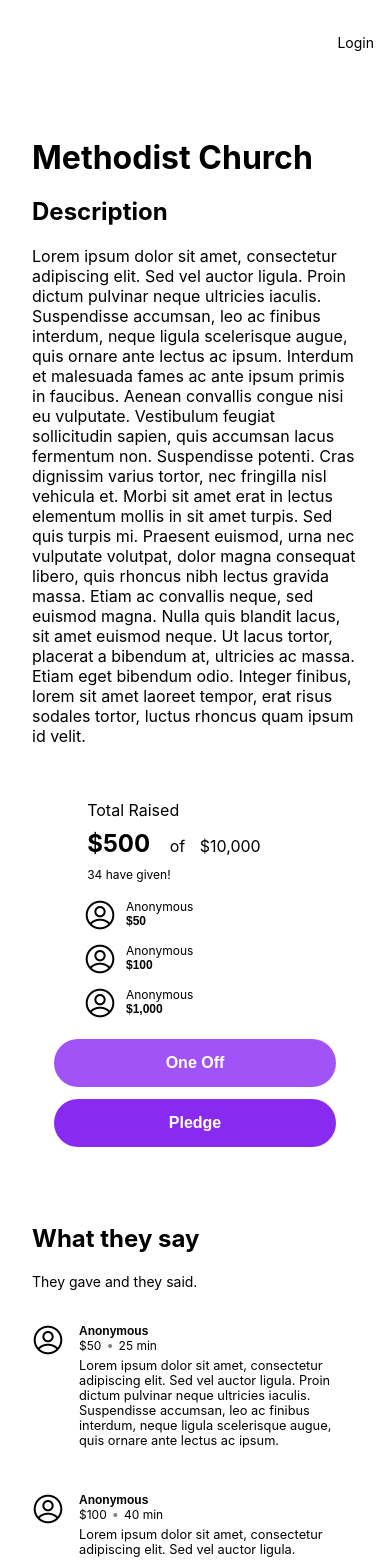
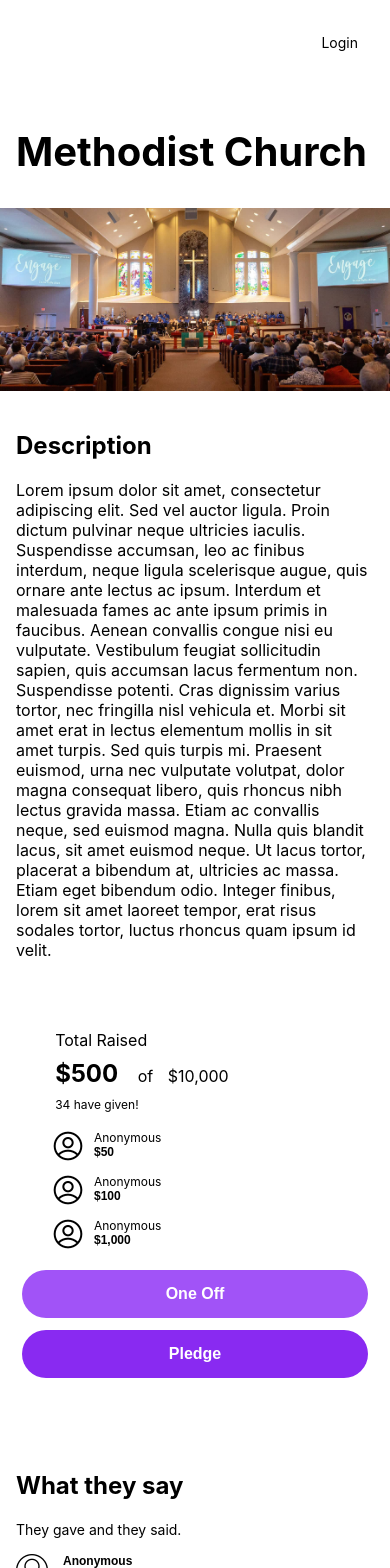
Before and after one commit to KelvinWJK95/react-app-with-auth, a React (Create React App) app: page /org/1 in a window 390 px wide. Shown: the top 1568 px of the page. Built offline with nearby package versions, Linux system fonts and the light colour scheme.

Commit message:
[Add] Styling

```diff
--- a/src/components/CommentDisplay.js
+++ b/src/components/CommentDisplay.js
@@ -1,15 +1,15 @@
-import userLogo from "../images/icons8-user-32.png"
+import userLogo from "../images/icons8-user-32-2.png"
 
 const CommentDisplay = (props) => {
     return (<div style={{display:"flex"}}>
-        <div style={{textAlign:"left", padding:"10px 0", display:"flex"}}>
+        <div style={{textAlign:"left", padding:"5px 0", display:"flex"}}>
             <div style={{padding:"10px 5px 10px 0"}}>
                 <img  src={userLogo}  alt="userLogo"/>
             </div>
             <div style={{fontSize:"12px", padding:"10px"}}>
                 <div style={{fontFamily:"sans-serif", fontWeight:"900"}}>{props.user}</div>
                 <div>{props.amount}<span style={{color:"gray", fontSize:"0.8rem", padding:"0 5px"}}>•</span>{props.when}</div>
-                <div style={{fontSize:"0.8rem", padding:"5px 1rem 5px 0"}}>{props.message}</div>
+                <div style={{fontSize:"0.8rem", padding:"5px 1rem 5px 0"}} className="Wrap-text">{props.message}</div>
             </div>
         </div>
         </div>
--- a/src/containers/App.css
+++ b/src/containers/App.css
@@ -60,7 +60,9 @@
   padding:1rem;
 }
 
-
+.Logout-section span{
+  margin: 0 1rem;
+}
 
 @media screen and (min-width: 45rem) {
   .Logout-section span{
--- a/src/containers/CommentBoard.js
+++ b/src/containers/CommentBoard.js
@@ -6,8 +6,8 @@ class CommentBoard extends React.Component {
     render(){
         return <div><div className="Commentboard-container">
         <div style={{paddingTop:"25px"}}/>
-        <h2>What they say</h2>
-        <p style={{fontSize:"14px"}}>They gave and they said.</p>
+            <h2>What they say</h2>
+            <span style={{fontSize:"14px"}}>They gave and they said.</span>
             <CommentDisplay user="Anonymous" amount="$50" when="25 min" message="Lorem ipsum dolor sit amet, consectetur adipiscing elit. Sed vel auctor ligula. Proin dictum pulvinar neque ultricies iaculis. Suspendisse accumsan, leo ac finibus interdum, neque ligula scelerisque augue, quis ornare ante lectus ac ipsum."/>
             <CommentDisplay user="Anonymous" amount="$100" when="40 min" message="Lorem ipsum dolor sit amet, consectetur adipiscing elit. Sed vel auctor ligula."/>
             <CommentDisplay user="Anonymous" amount="$1,000" when="1 hr" message="Lorem ipsum dolor sit amet, consectetur adipiscing elit. Sed vel auctor ligula. Proin dictum pulvinar neque ultricies iaculis. Suspendisse accumsan, leo ac finibus interdum, neque ligula scelerisque augue, quis ornare ante lectus ac ipsum. Interdum et malesuada fames ac ante ipsum primis in faucibus. Aenean convallis congue nisi eu vulputate. Vestibulum feugiat sollicitudin sapien, quis accumsan lacus fermentum non. Suspendisse potenti. Cras dignissim varius tortor, nec fringilla nisl vehicula et."/>
--- a/src/containers/Home.css
+++ b/src/containers/Home.css
@@ -0,0 +1,5 @@
+.Home-container {
+    background-color: white;
+    max-width: 40rem;
+    text-align: center;
+}
--- a/src/containers/Home.js
+++ b/src/containers/Home.js
@@ -1,16 +1,22 @@
 import './Home.css';
+import { useNavigate } from "react-router-dom";
 import { useCookies } from "react-cookie";
 
 const Home = () => {
+  const navigate = useNavigate();
   const [cookies] = useCookies();
 
+  function handleMerchantShowcase(){
+    navigate("/org/methodist-church")
+  }
   return (
-    <div style={{width:"50vh"}}>
-    <h1 >Hello, Welcome Home
-    </h1>
-    <p>This is your JWT token <br/><br/><code style={{wordWrap:"break-word"}}>{cookies.token}</code></p>
+    <div className="Home-container">
+      <div style={{padding:"20px"}}>
+        <h1 >Hello, Welcome Home</h1>
+        <p className="Wrap-text">This is your JWT token <br/><br/><code>{cookies.token}</code></p>
+        <div onClick={handleMerchantShowcase} style={{paddingTop:"50px"}}><button>Click here</button> to see merchant page showcase</div>
+      </div>
     </div>
-
   );
 }
 
--- a/src/containers/Organization.css
+++ b/src/containers/Organization.css
@@ -1,52 +1,85 @@
 .Organization-container {
     background-color: white;
     max-width: 72rem;
-    display:grid;
+    display: grid;
     grid-template-areas:
     "header"
+    "pic"
     "desc"
     "sidebar"
     "comment";
   }
 
-  .Orginization-container-wrapper{
-    padding:1rem;
-    margin:1rem;
+  .Organization-pic{
+    grid-area: pic;
   }
 
   .Organization-header{
-    grid-area:header;
+    grid-area: header;
   }
 
   .Organization-sidebar{
-    grid-area:sidebar;
+    grid-area: sidebar;
   }
 
   .Organization-desc{
-    grid-area:desc;
+
+    max-width: 72rem;
+    grid-area: desc;
 
   }
 
   .Organization-comment{
-    grid-area:comment;
+    grid-area: comment;
 
   }
 
   .Organization-title{
-    margin-bottom: 0px;
+    margin-bottom: 1rem;
+    font-size: 2.5rem;
   }
 
+  .Organization-image{
+    width: 100%;
+    height: auto;
+  }
+
+  .Wrap-text{
+    overflow: hidden;
+    overflow-wrap: break-word;
+    word-break: break-word;
+  }
 
   @media screen and (min-width: 60rem) {
     .Organization-container {
         grid-template-areas:
         "header header header"
+        "pic pic sidebar"
         "desc desc sidebar"
         "comment comment  sidebar";
-      }
+    }
 
     .Organization-sidebar{
         margin-left: 3rem;
     }
 
+    .Orginization-container-wrapper{
+      margin: 1rem;
+      padding: 1rem;
+    }
   }
+
+  @media screen and (max-width: 60rem) {
+    .Organization-header{
+      padding: 1rem;
+    }
+
+    .Organization-desc{
+      padding: 1rem;
+    }
+
+    .Organization-comment{
+      padding: 1rem;
+    }
+
+  }
--- a/src/containers/Organization.js
+++ b/src/containers/Organization.js
@@ -2,6 +2,7 @@ import React from "react";
 import './Organization.css'
 import ActionBar from './ActionBar.js'
 import CommentBoard from './CommentBoard.js'
+import PlaceholderImage from "../images/church.jpg"
 
 class Organization extends React.Component {
     render(){
@@ -10,9 +11,13 @@ class Organization extends React.Component {
                 <h1 className="Organization-title">Methodist Church</h1>
             </div>
 
+            <div className="Organization-pic">
+                <img className="Organization-image" src={PlaceholderImage}  alt="placeholderImage"/>
+            </div>
+
             <div className="Organization-desc">
                 <h2>Description</h2>
-                <p>Lorem ipsum dolor sit amet, consectetur adipiscing elit. Sed vel auctor ligula. Proin dictum pulvinar neque ultricies iaculis. Suspendisse accumsan, leo ac finibus interdum, neque ligula scelerisque augue, quis ornare ante lectus ac ipsum. Interdum et malesuada fames ac ante ipsum primis in faucibus. Aenean convallis congue nisi eu vulputate. Vestibulum feugiat sollicitudin sapien, quis accumsan lacus fermentum non. Suspendisse potenti. Cras dignissim varius tortor, nec fringilla nisl vehicula et. Morbi sit amet erat in lectus elementum mollis in sit amet turpis. Sed quis turpis mi. Praesent euismod, urna nec vulputate volutpat, dolor magna consequat libero, quis rhoncus nibh lectus gravida massa. Etiam ac convallis neque, sed euismod magna. Nulla quis blandit lacus, sit amet euismod neque. Ut lacus tortor, placerat a bibendum at, ultricies ac massa. Etiam eget bibendum odio. Integer finibus, lorem sit amet laoreet tempor, erat risus sodales tortor, luctus rhoncus quam ipsum id velit.</p>
+                <p className="Wrap-text">Lorem ipsum dolor sit amet, consectetur adipiscing elit. Sed vel auctor ligula. Proin dictum pulvinar neque ultricies iaculis. Suspendisse accumsan, leo ac finibus interdum, neque ligula scelerisque augue, quis ornare ante lectus ac ipsum. Interdum et malesuada fames ac ante ipsum primis in faucibus. Aenean convallis congue nisi eu vulputate. Vestibulum feugiat sollicitudin sapien, quis accumsan lacus fermentum non. Suspendisse potenti. Cras dignissim varius tortor, nec fringilla nisl vehicula et. Morbi sit amet erat in lectus elementum mollis in sit amet turpis. Sed quis turpis mi. Praesent euismod, urna nec vulputate volutpat, dolor magna consequat libero, quis rhoncus nibh lectus gravida massa. Etiam ac convallis neque, sed euismod magna. Nulla quis blandit lacus, sit amet euismod neque. Ut lacus tortor, placerat a bibendum at, ultricies ac massa. Etiam eget bibendum odio. Integer finibus, lorem sit amet laoreet tempor, erat risus sodales tortor, luctus rhoncus quam ipsum id velit.</p>
 
             </div>
             <div className="Organization-sidebar">
```
Also changed, not shown: src/images/church.jpg (added), src/images/icons8-user-32-2.png (added).
